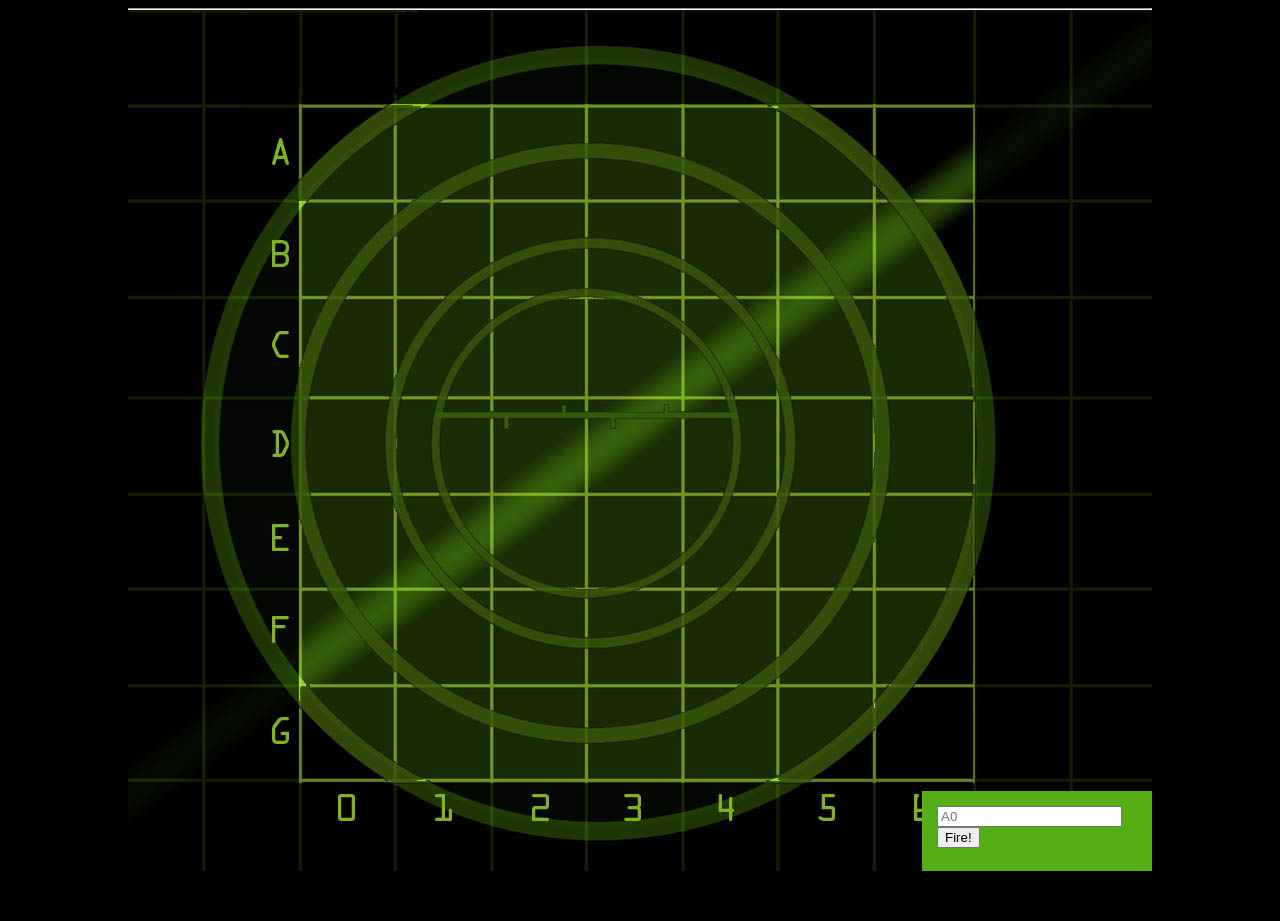
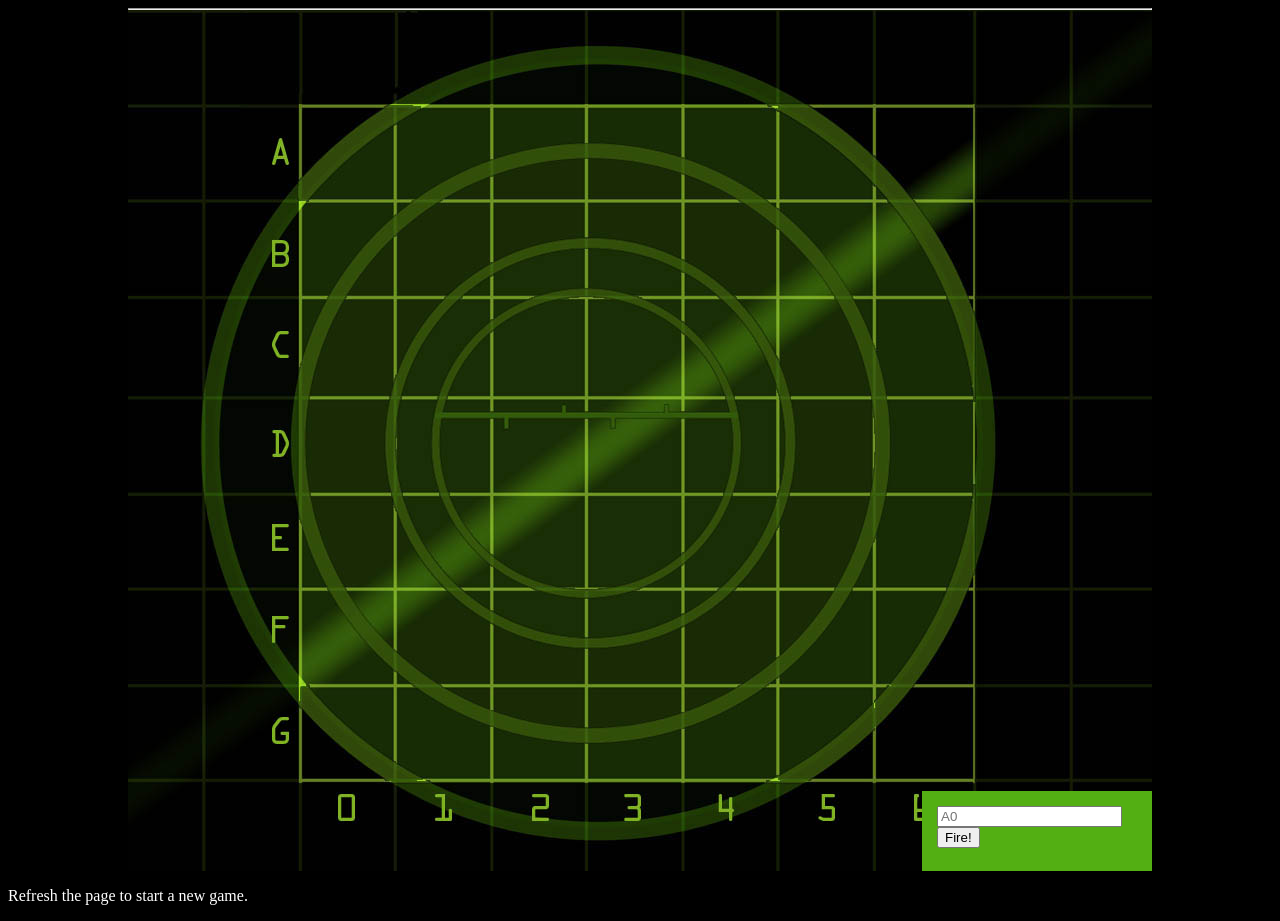
Before and after one commit to lunaticmonk/Battleship-game, a plain HTML site: page index.html in a window 1280 px wide. Before the commit the page ends 879 px from the top, so only its background shows below. Drawn offline with Linux system fonts and the light colour scheme.

Commit message:
: relieved :

```diff
--- a/battleship.css
+++ b/battleship.css
@@ -68,3 +68,7 @@ form input {
 	background: url(img/miss.jpg) no-repeat center center;
 	padding:2px;
 }
+
+.instructions{
+	color: #fff;
+}
--- a/battleship.html
+++ b/index.html
@@ -42,6 +42,10 @@
 			</div>
 			<hr>
 		</div>
+
+		<div class="instructions">
+			<p>Refresh the page to start a new game.</p>
+		</div>
 		<script src="battleship.js"></script>
 
 	</body>
--- /dev/null
+++ b/pubstorm.json
@@ -0,0 +1 @@
+{"name":"battleship-gm","path":"."}
```
